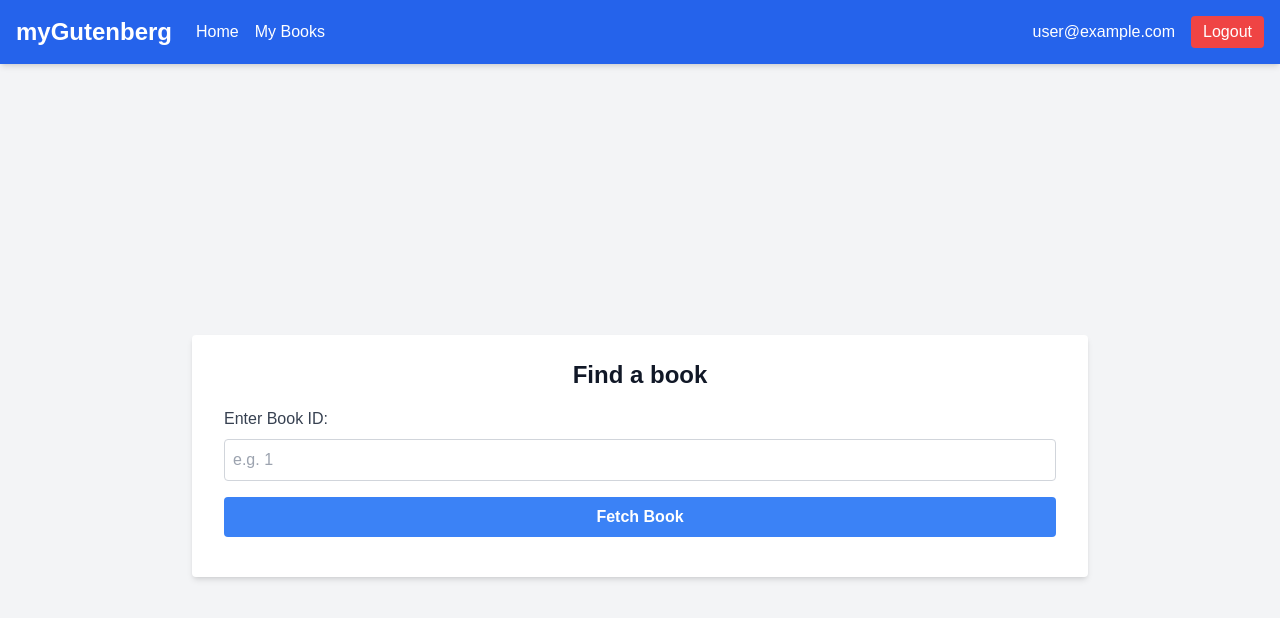
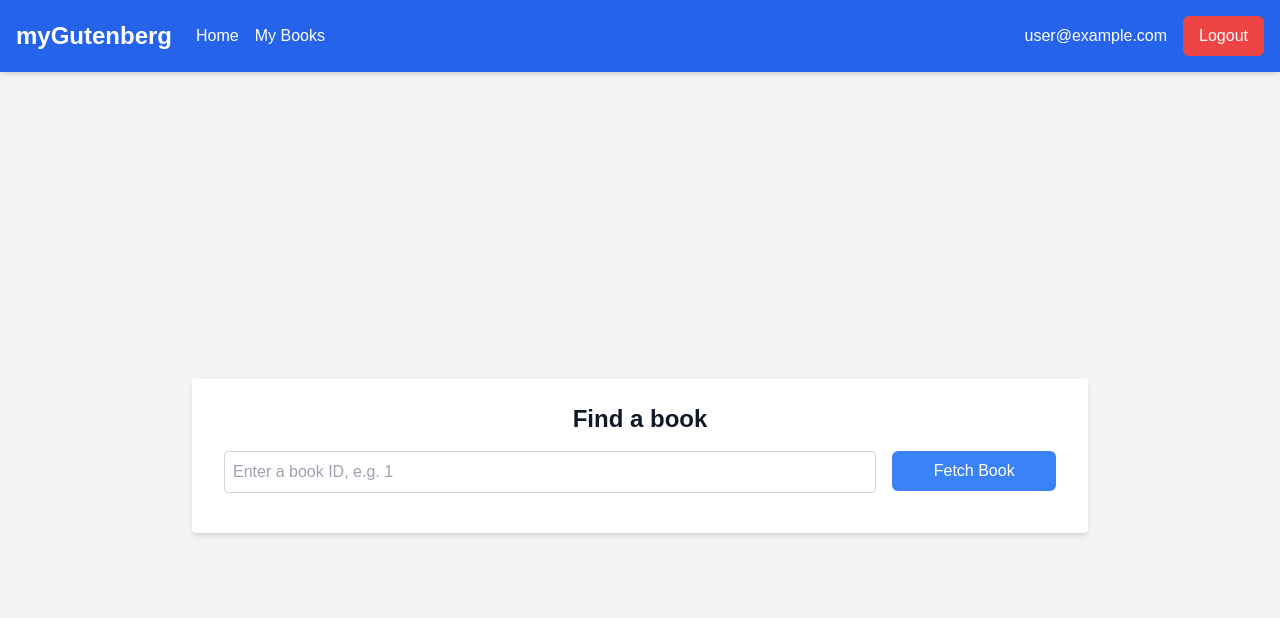
Before and after one commit to arunstan/my-gutenberg, a Next.js app: page / in a window 1280 px wide. Shown: the top 618 px of the page. Built offline with nearby package versions, Linux system fonts and the light colour scheme; no server answers; sample sign-in values are in the browser's storage.

Commit message:
AS - Use button component and validation

```diff
--- a/package.json
+++ b/package.json
@@ -12,9 +12,12 @@
     "@ai-sdk/groq": "^1.1.10",
     "@next-auth/prisma-adapter": "^1.0.7",
     "@prisma/client": "^6.4.0",
+    "@shadcn/ui": "^0.0.4",
     "ai": "^4.1.45",
     "axios": "^1.7.9",
     "bcrypt": "^5.1.1",
+    "class-variance-authority": "^0.7.1",
+    "clsx": "^2.1.1",
     "next": "15.1.7",
     "next-auth": "^4.24.11",
     "react": "^19.0.0",
--- a/src/app/book/[id]/BookAnalysis.tsx
+++ b/src/app/book/[id]/BookAnalysis.tsx
@@ -1,5 +1,6 @@
 import React from "react";
 import { BookAnalysis as BookAnalysisType } from "@/types/bookAnalysis";
+import { Button } from "@/app/components/Button";
 
 type BookAnalysisProps = {
   analysisResult: BookAnalysisType | string | null;
@@ -60,13 +61,14 @@ export default function BookAnalysis({
               </h3>
             </div>
             <div className="ml-auto">
-              <button
+              <Button
+                variant="ai"
                 onClick={onReAnalyze}
-                className="inline-flex px-4 py-2 bg-blue-500 text-white rounded"
+                className="whitespace-nowrap"
                 disabled={analysisLoading}
               >
                 {analysisLoading ? "Analyzing..." : "Refresh Analysis"}
-              </button>
+              </Button>
             </div>
           </div>
           <div className="border-t pt-6 border-gray-300 dark:border-gray-600">
--- a/src/app/book/[id]/page.tsx
+++ b/src/app/book/[id]/page.tsx
@@ -7,6 +7,7 @@ import BookAnalysis from "./BookAnalysis";
 import BookMetadata from "./BookMetadata";
 import { useBookDetails } from "./useBookDetails";
 import { useBookAnalysis } from "./useBookAnalysis";
+import { Button } from "@/app/components/Button";
 
 export default function BookPage() {
   const { id } = useParams();
@@ -70,19 +71,16 @@ export default function BookPage() {
               {bookAuthor}
             </p>
             <div className="mt-4 flex gap-4">
-              <button
-                onClick={handleClickReadBook}
-                className="px-4 py-2 bg-blue-500 text-white rounded"
-              >
+              <Button onClick={handleClickReadBook} variant="primary">
                 Read Book
-              </button>
-              <button
+              </Button>
+              <Button
                 onClick={handleClickAnalyze}
-                className="px-4 py-2 bg-green-500 text-white rounded"
+                variant="ai"
                 disabled={analysisLoading}
               >
                 {analysisLoading ? "Analyzing..." : "AI Analyze"}
-              </button>
+              </Button>
             </div>
             <div className="mt-4">
               <BookMetadata metadata={bookData.metadata} />
--- a/src/app/components/AppBar.tsx
+++ b/src/app/components/AppBar.tsx
@@ -3,6 +3,7 @@
 import Link from "next/link";
 import { signOut, useSession } from "next-auth/react";
 import { APP_TITLE } from "../layout";
+import { Button } from "./Button";
 
 export default function AppBar() {
   const { data: session } = useSession();
@@ -26,12 +27,13 @@ export default function AppBar() {
         {session?.user ? (
           <>
             <span>{session.user.email}</span>
-            <button
+            <Button
               onClick={() => signOut({ callbackUrl: "/login" })}
-              className="bg-red-500 hover:bg-red-700 text-white px-3 py-1 rounded"
+              variant="primary"
+              className="bg-red-500 hover:bg-red-700 text-white px-3 py-1"
             >
               Logout
-            </button>
+            </Button>
           </>
         ) : (
           <Link href="/login">
--- /dev/null
+++ b/src/app/components/Button.tsx
@@ -0,0 +1,46 @@
+"use client";
+
+import * as React from "react";
+import { cva, type VariantProps } from "class-variance-authority";
+import clsx from "clsx";
+
+const buttonVariants = cva(
+  "inline-flex items-center justify-center rounded-md font-medium transition-colors focus:outline-none focus:ring-2 focus:ring-offset-2 disabled:opacity-50 disabled:pointer-events-none",
+  {
+    variants: {
+      variant: {
+        primary: "bg-blue-500 text-white hover:bg-blue-600 focus:ring-blue-500",
+        ai: "bg-gradient-to-r from-indigo-500 via-purple-500 via-pink-500 to-rose-500 text-white hover:opacity-90 focus:ring-purple-500",
+        outline:
+          "border border-gray-300 text-gray-700 hover:bg-gray-100 focus:ring-gray-500",
+      },
+      size: {
+        default: "h-10 px-4 py-2",
+        sm: "h-8 px-3",
+        lg: "h-12 px-6",
+      },
+    },
+    defaultVariants: {
+      variant: "primary",
+      size: "default",
+    },
+  }
+);
+
+export interface ButtonProps
+  extends React.ButtonHTMLAttributes<HTMLButtonElement>,
+    VariantProps<typeof buttonVariants> {}
+
+export const Button = React.forwardRef<HTMLButtonElement, ButtonProps>(
+  ({ className, variant, size, ...props }, ref) => {
+    return (
+      <button
+        className={clsx(buttonVariants({ variant, size, className }))}
+        ref={ref}
+        {...props}
+      />
+    );
+  }
+);
+
+Button.displayName = "Button";
--- a/src/app/page.tsx
+++ b/src/app/page.tsx
@@ -1,12 +1,14 @@
 "use client";
-import { useState, useEffect } from "react";
+import { useState, useEffect, ChangeEvent } from "react";
 import { useSession } from "next-auth/react";
 import { useRouter } from "next/navigation";
+import { Button } from "./components/Button";
 
 export default function Home() {
   const { data: session, status } = useSession();
   const router = useRouter();
   const [bookId, setBookId] = useState("");
+  const [error, setError] = useState("");
 
   useEffect(() => {
     if (status !== "loading" && !session) {
@@ -20,10 +22,19 @@ export default function Home() {
 
   const handleSubmit = (e: React.FormEvent) => {
     e.preventDefault();
-    if (bookId.trim() !== "") {
-      // Navigate to the dedicated book view page
+    if (!error) {
       router.push(`/book/${bookId}`);
     }
+  };
+
+  const handleChangeBookId = (e: ChangeEvent<HTMLInputElement>) => {
+    setBookId(e.target.value);
+    const id = Number(e.target.value);
+    if (isNaN(id) || id <= 0) {
+      setError("Please enter a number greater than 0.");
+      return;
+    }
+    setError(""); // clear any existing error
   };
 
   return (
@@ -33,26 +44,24 @@ export default function Home() {
           Find a book
         </h1>
         <form onSubmit={handleSubmit} className="mb-4">
-          <label
-            htmlFor="bookId"
-            className="block text-gray-700 dark:text-gray-300 mb-2"
-          >
-            Enter Book ID:
-          </label>
+          <div className="flex flex-row">
             <input
               id="bookId"
-            type="text"
               value={bookId}
-            onChange={(e) => setBookId(e.target.value)}
-            placeholder="e.g. 1"
-            className="w-full border border-gray-300 dark:border-gray-600 rounded p-2 mb-4 bg-white dark:bg-gray-700 text-gray-900 dark:text-gray-100 placeholder-gray-400 dark:placeholder-gray-300 focus:outline-none focus:ring-2 focus:ring-blue-400"
+              onChange={handleChangeBookId}
+              placeholder="Enter a book ID, e.g. 1"
+              className="w-4/5 border border-gray-300 dark:border-gray-600 rounded p-2 mr-4 bg-white dark:bg-gray-700 text-gray-900 dark:text-gray-100 placeholder-gray-400 dark:placeholder-gray-300 focus:outline-none focus:ring-2 focus:ring-blue-400"
             />
-          <button
+            <Button
               type="submit"
-            className="w-full bg-blue-500 hover:bg-blue-700 text-white font-bold py-2 px-4 rounded"
+              variant="primary"
+              className="w-1/5"
+              disabled={!!error}
             >
               Fetch Book
-          </button>
+            </Button>
+          </div>
+          {error && <p className="text-red-500 mt-2 text-sm">{error}</p>}
         </form>
       </div>
     </div>
```
Also changed, not shown: 1 other file (tests, documents, lock files or other folders). Lines whose indentation alone changed are shown as unchanged.
